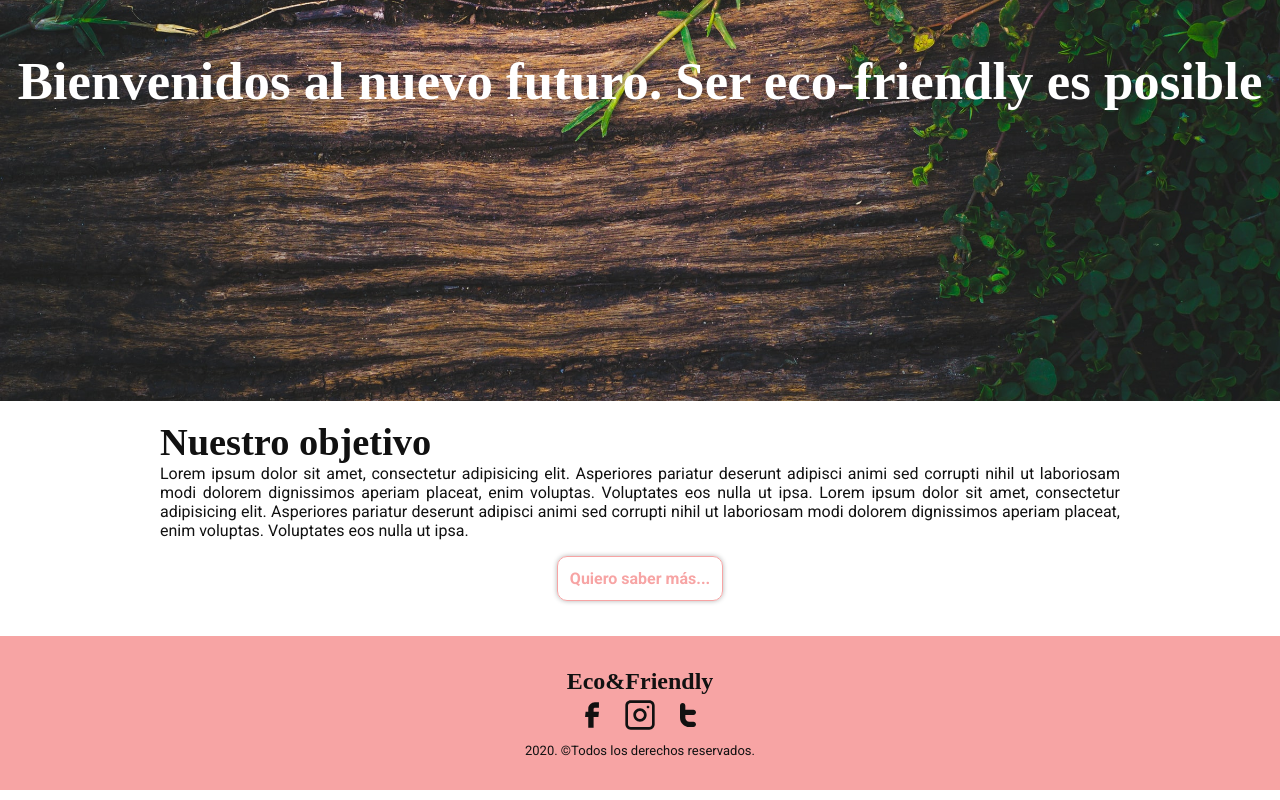
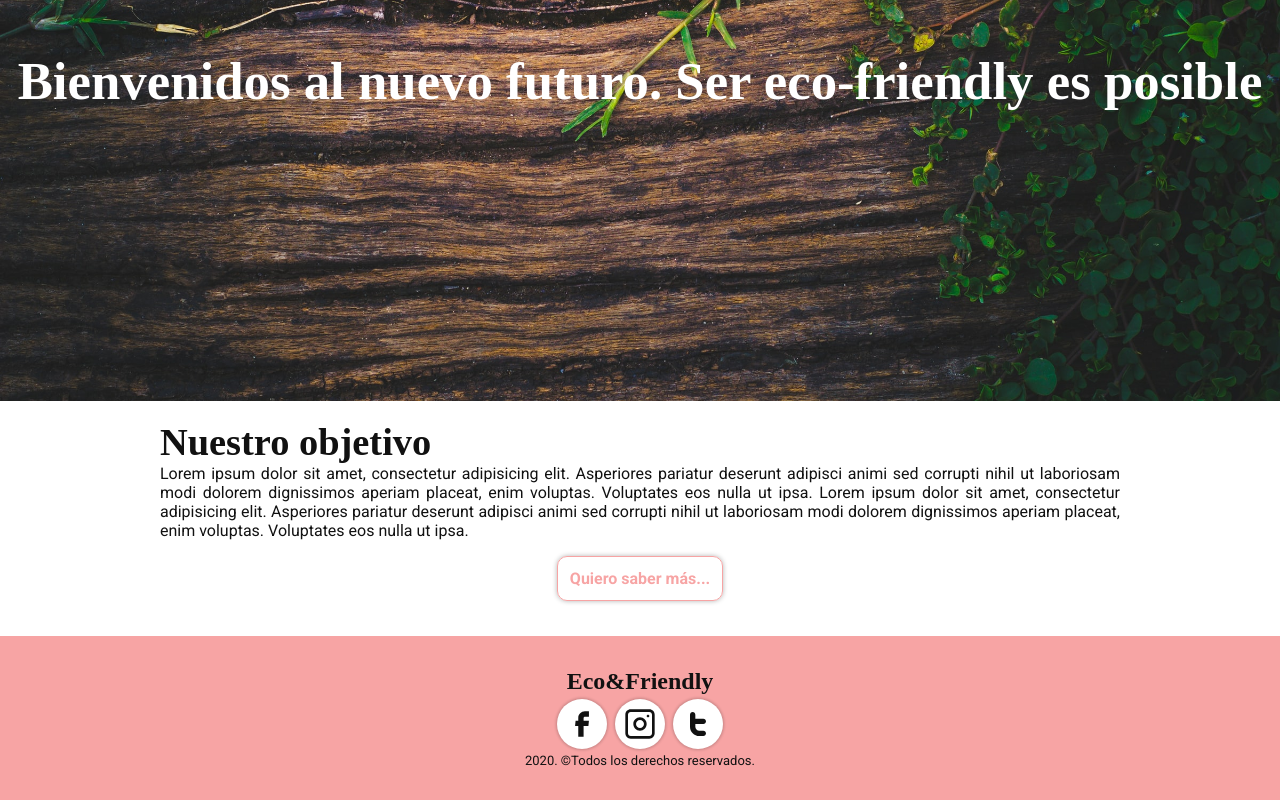
Before and after one commit to fabianrguez/eco-friendly-shop, a Gatsby site: page / in a window 1280 px wide. Shown: the part 351-1151 px from the top of the page. Built offline with nearby package versions, Linux system fonts and the light colour scheme; Gatsby itself is replaced by a stand-in of ours; a web font is replaced by a local one.

Commit message:
change social icons design

```diff
--- a/src/components/Footer/FooterStyles.js
+++ b/src/components/Footer/FooterStyles.js
@@ -22,8 +22,17 @@ export const SocialIcons = styled.div`
 `;
 
 export const SocialLink = styled.a`
+  background: #fff;
+  margin: 0.25rem;
   padding: 0.25rem 0.5rem;
   transition: all ease-in-out 0.4s;
+  height: 50px;
+  width: 50px;
+  border-radius: 50%;
+  display: flex;
+  align-items: center;
+  justify-content: center;
+  box-shadow: 0 0 3px 1px rgba(0, 0, 0, 0.2);
 
   &:hover {
     transform: scale(1.08);
@@ -31,5 +40,5 @@ export const SocialLink = styled.a`
 `;
 
 export const Paragraph = styled.p`
-    font-size: small;
+  font-size: small;
 `;
```
Also changed, not shown: src/components/globalStyle.js (line endings or trailing spaces).
